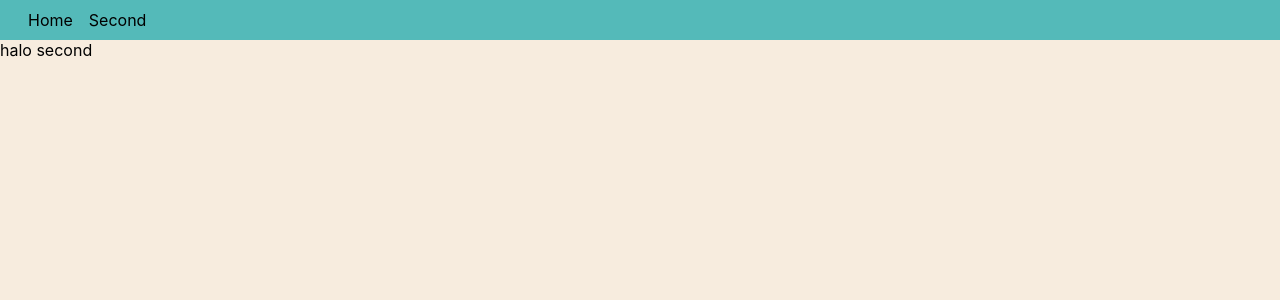
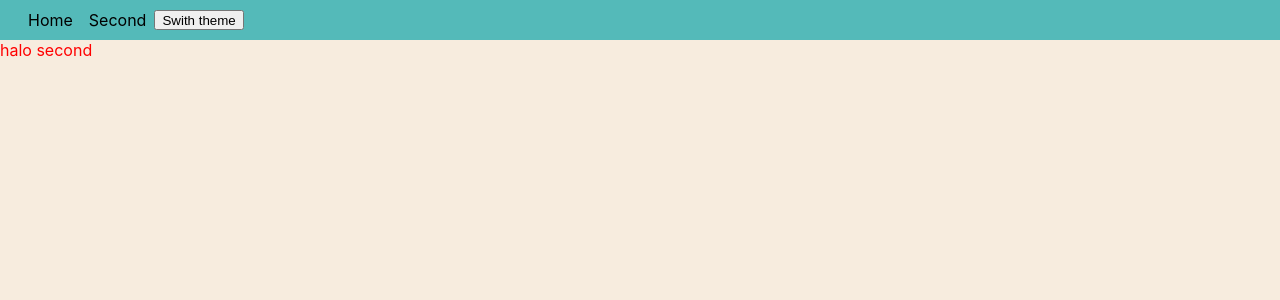
Before and after one commit to LawlietZe/DevBox, a Next.js app: page /second in a window 1280 px wide. Shown: the top 300 px of the page. Built offline with nearby package versions, Linux system fonts and the light colour scheme.

Commit message:
Feat: init basic theme

```diff
--- /dev/null
+++ b/components/Box.tsx
@@ -0,0 +1,11 @@
+import styled from 'styled-components';
+
+const BoxWrapper = styled.div`
+  color: ${(props) => props.theme.text};
+`;
+
+const Box = (props) => {
+  return <BoxWrapper>{props.children}</BoxWrapper>;
+};
+
+export default Box;
--- a/components/navbar.tsx
+++ b/components/navbar.tsx
@@ -1,11 +1,14 @@
-import styled from 'styled-components'
+import styled from 'styled-components';
 import Link from 'next/link';
+import { useDarkMode } from '../hooks/useDarkModel';
+import { appContext } from '../context/appcontext';
+import { useContext } from 'react';
 
 const NavbarWrapper = styled.div`
   padding: 10px 20px;
   display: flex;
   width: 100%;
-    background: #54BAB9;
+  background: #54bab9;
   height: 40px;
   a {
     padding: 0 8px;
@@ -13,12 +16,14 @@ const NavbarWrapper = styled.div`
 `;
 
 const Navbar = () => {
+  const { themeToggler } = useContext(appContext);
   return (
     <NavbarWrapper>
-            <Link href={'/'} >{'Home'}</Link>
-            <Link href={'/second'} >{'Second'}</Link>
+      <Link href={'/'}>{'Home'}</Link>
+      <Link href={'/second'}>{'Second'}</Link>
+      <button onClick={themeToggler}>{'Swith theme'}</button>
     </NavbarWrapper>
-    )
-}
+  );
+};
 
 export default Navbar;
--- /dev/null
+++ b/context/appcontext.ts
@@ -0,0 +1,3 @@
+import React  from 'react';
+
+export const appContext = React.createContext();
--- /dev/null
+++ b/hooks/useDarkModel.ts
@@ -0,0 +1,21 @@
+import { useEffect, useState } from 'react';
+
+export const useDarkMode = () => {
+    const [theme, setTheme] = useState('light');
+
+    const setMode = mode => {
+        window.localStorage.setItem('theme', mode)
+        setTheme(mode)
+    };
+
+    const themeToggler = () => {
+        theme === 'light' ? setMode('dark') : setMode('light')
+    };
+
+    useEffect(() => {
+        const localTheme = window.localStorage.getItem('theme');
+        localTheme && setTheme(localTheme)
+    }, []);
+
+    return [theme, themeToggler]
+};
--- a/pages/_app.tsx
+++ b/pages/_app.tsx
@@ -8,17 +8,28 @@ import {
   QueryClient,
   QueryClientProvider,
 } from 'react-query';
+import { ThemeProvider } from 'styled-components';
+import lightTheme from '../styles/theme-day';
+import darkTheme from '../styles/theme-dark';
+import { useDarkMode } from '../hooks/useDarkModel';
+import { appContext } from '../context/appcontext';
 
 const queryClient = new QueryClient();
 
 export default function MyApp({ Component, pageProps }: AppProps) {
   // const queryClient = useQueryClient();
+  const [theme, themeToggler] = useDarkMode();
+  const themeMode = theme === 'light' ? lightTheme : darkTheme;
 
   return (
     <QueryClientProvider client={queryClient}>
-      <Layout>
-        <Component {...pageProps} />
-      </Layout>
+      <appContext.Provider value={{ theme: theme, themeToggler: themeToggler }}>
+        <ThemeProvider theme={themeMode}>
+          <Layout>
+            <Component {...pageProps} />
+          </Layout>
+        </ThemeProvider>
+      </appContext.Provider>
     </QueryClientProvider>
   );
 }
--- a/pages/second.tsx
+++ b/pages/second.tsx
@@ -1,11 +1,12 @@
-import type { NextPage } from 'next'
+import type { NextPage } from 'next';
+import Box from '../components/Box';
 
 const Second: NextPage = () => {
   return (
     <div>
-        {'halo second'}
+      <Box>{'halo second'}</Box>
     </div>
-  )
-}
+  );
+};
 
-export default Second
+export default Second;
--- /dev/null
+++ b/styles/theme-dark.ts
@@ -0,0 +1,5 @@
+const theme = {
+    text: "green",
+};
+
+export default  theme;
--- /dev/null
+++ b/styles/theme-day.ts
@@ -0,0 +1,5 @@
+const theme = {
+    text: "red",
+};
+
+export default  theme;
```
Lines whose indentation alone changed are shown as unchanged.
